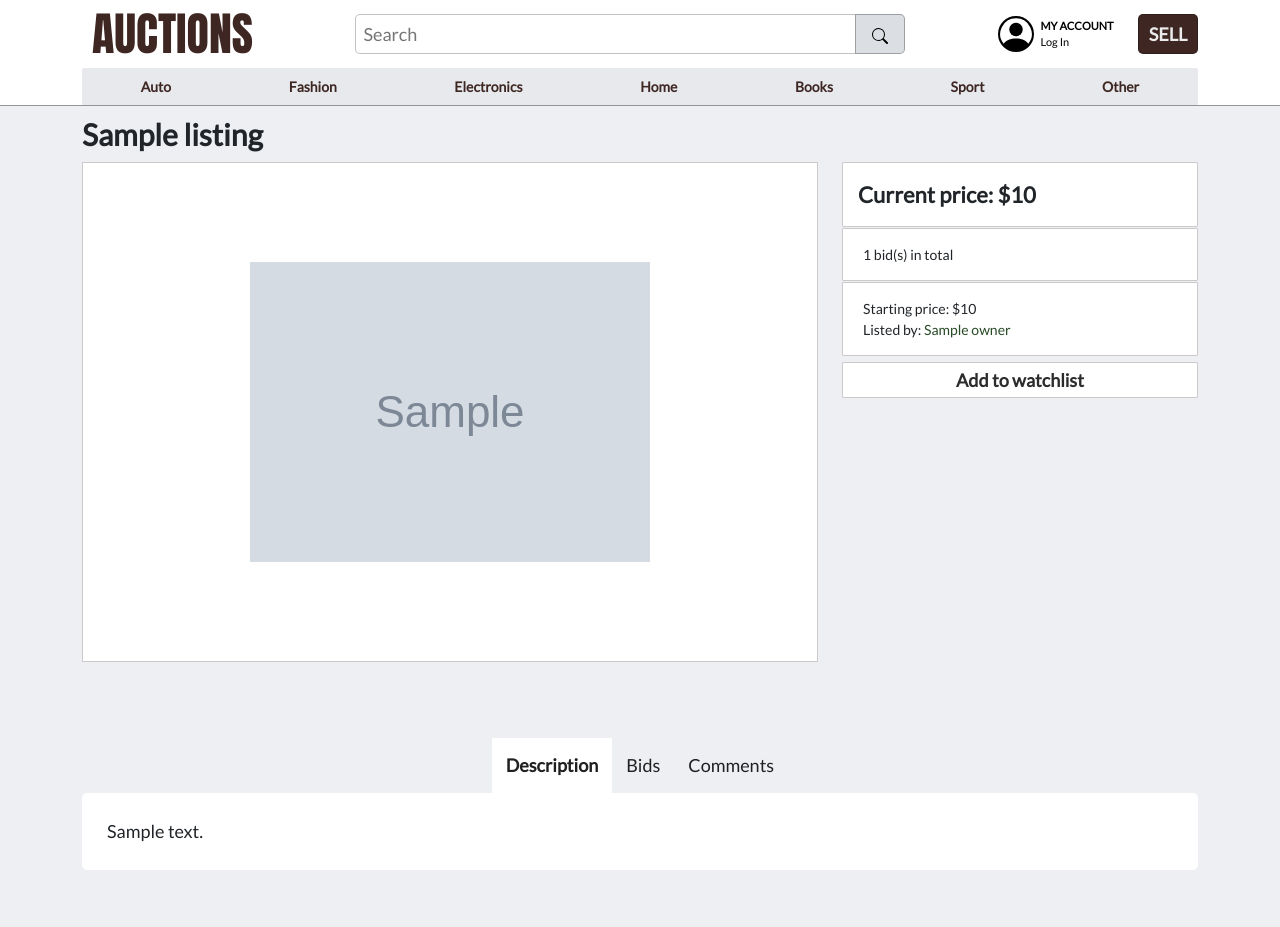
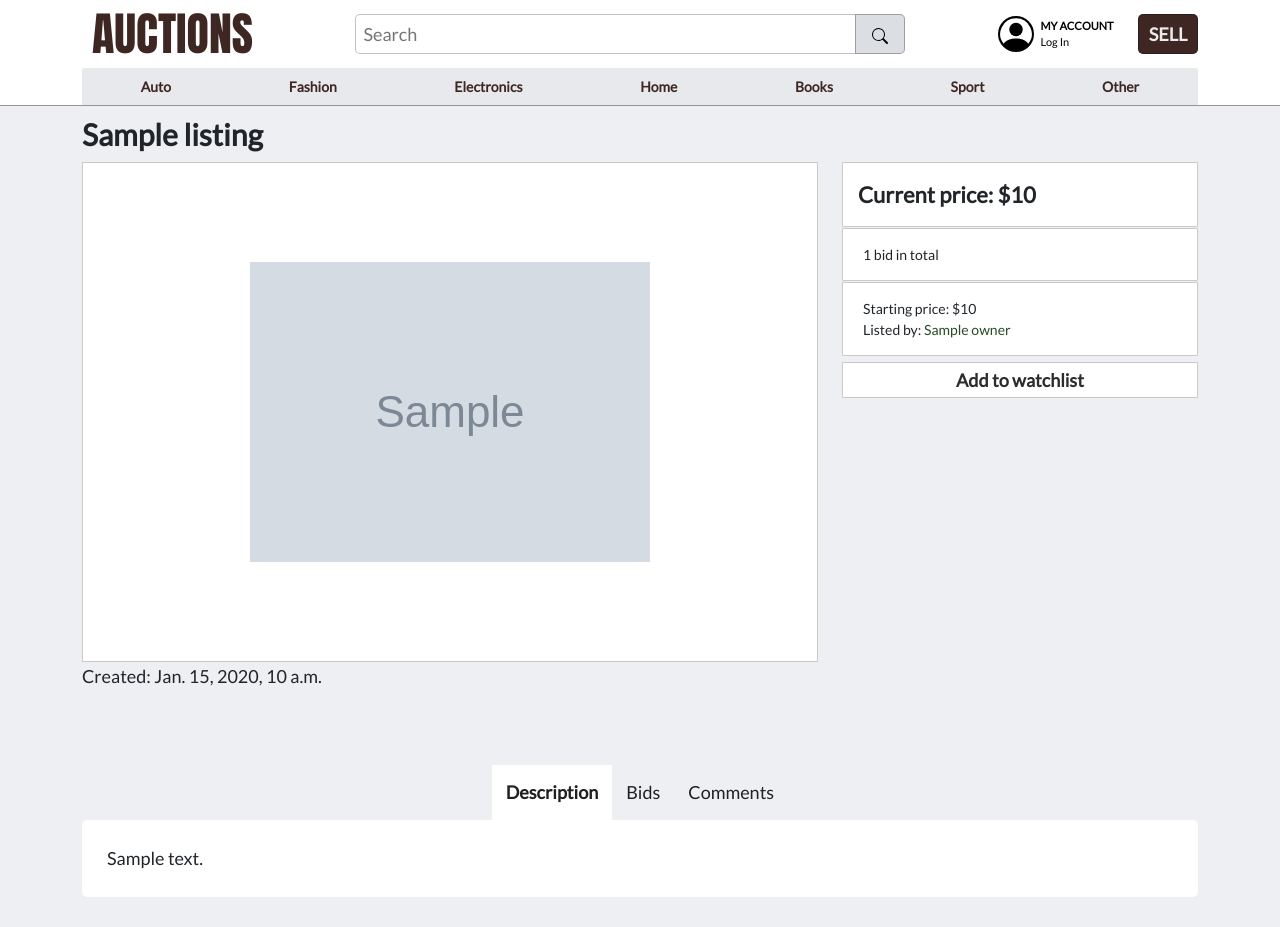
Before and after one commit to AndrejTS/auctions-site, a Django app: template auctions/templates/auctions/listing.html in a window 1280 px wide. Shown: the top 927 px of the page. Run offline with Django 3.2, Linux system fonts and the light colour scheme; the template is opened without the code that fills it: most values are stand-ins (such as "Sample title", 1, 10 or a date in 2020); grey boxes marked "Sample" are stand-in pictures.

Commit message:
listing template - improved bids count

```diff
--- a/auctions/templates/auctions/listing.html
+++ b/auctions/templates/auctions/listing.html
@@ -77,7 +77,11 @@ Auctions - {{ listing.title }}
                         <p class='bids-info'>No one has bid on this auction</p>
                     {% endif %}
                 {% else %}
-                    <p class='bids-info'>{{ bids.count }} bid(s) in total</p>
+                    {% if bids.count == 1 %}
+                        <p class='bids-info'>{{ bids.count }} bid in total</p>
+                    {% else %}
+                        <p class='bids-info'>{{ bids.count }} bids in total</p>
+                    {% endif %}
                 {% endif %}
 
                 {% if user_in_bids %}
@@ -135,6 +139,8 @@ Auctions - {{ listing.title }}
 
         </div>
     </div>
+
+    <span class='time-created'>Created: {{ listing.date_added }}</span>
 
     <div class='product-tabs'>
         <p id='description-heading'>Description</p>
```
